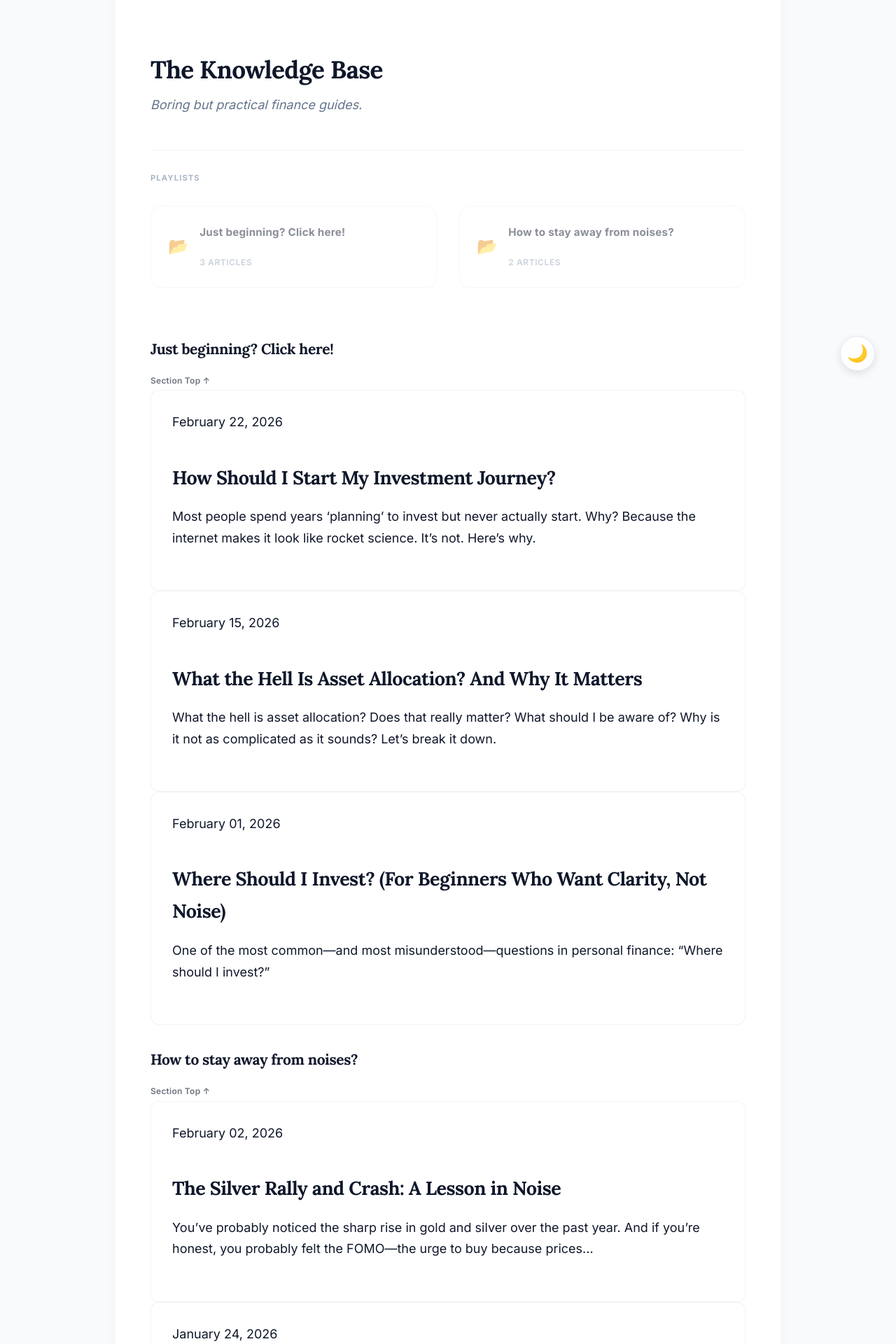
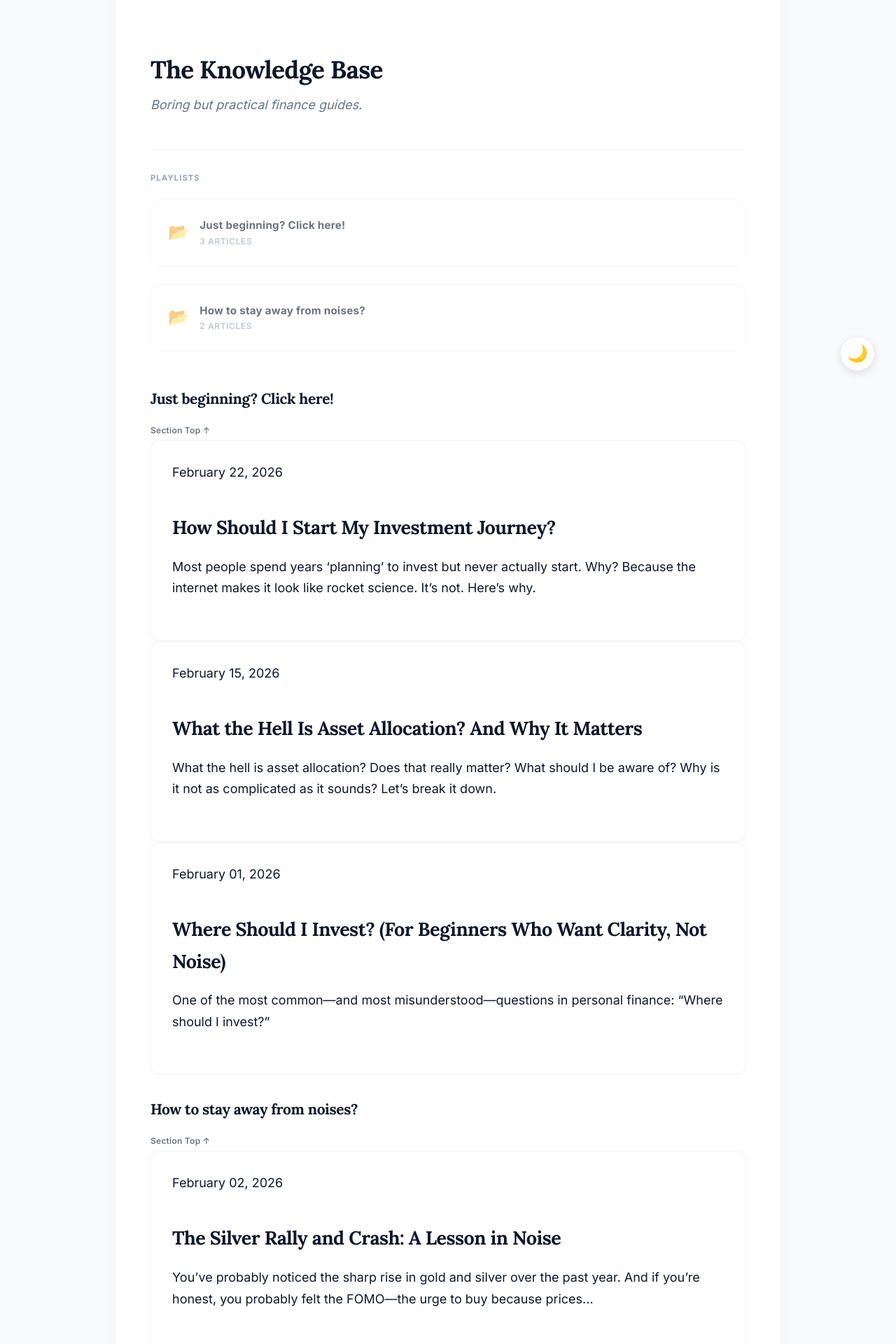
Before and after one commit to HarieshMK/HarieshMK.github.io, a Jekyll site: the page built from blogs.html, in a window 1280 px wide. Shown: the part 340-2260 px from the top of the page at 70% size. Built offline with Jekyll 4.4.1, drawn with Linux system fonts in a browser that asks for light colours.

Commit message:
Update style.css

```diff
--- a/assets/css/style.css
+++ b/assets/css/style.css
@@ -135,10 +135,12 @@ header .tagline {
 .home-card:hover,
 .folder-card:hover {
   transform: translateY(-8px) !important;
-  box-shadow: 0 15px 30px rgba(0,0,0,0.1) !important;
+  box-shadow: 0 12px 24px rgba(0,0,0,0.08) !important;
   border-color: #38bdf8 !important;
-  z-index: 10; /* Ensures the lifting card stays visually on top of others */
-  position: relative; /* Required for z-index to work */
+
+  /* These two lines make the lifting card "float" above the others */
+  position: relative !important;
+  z-index: 10 !important;
 }
 
 .post-card-link:hover .post-title,
@@ -293,37 +295,31 @@ a:not(.nav-list li a):not(.post-card-link):not(.nav-link):hover {
   .footer-grid { grid-template-columns: 1fr; gap: 30px; }
 }
 
-/* ===== 9. FOLDER LAYOUT STYLES ===== */
+/* ===== 9. FOLDER LAYOUT STYLES (HOME PAGE LOGIC) ===== */
 .category-section {
   margin-bottom: 50px;
 }
 
 .folder-grid {
-  display: grid;
-  grid-template-columns: repeat(auto-fit, minmax(200px, 1fr));
-  gap: 32px; /* INCREASED: This creates the horizontal and vertical space */
+  display: block !important;
   margin-top: 20px;
 }
 
-/* ===== 9. FOLDER LAYOUT STYLES ===== */
 .folder-card {
   background: #ffffff;
-  border: 1px solid #e2e8f0;
+  border: 1px solid #eef2f6 !important; /* Merged from Section 10 */
   border-radius: 15px;
   padding: 24px;
   display: flex;
   align-items: center;
   gap: 15px;
-  /* FORCE the gap here */
-  margin-top: 10px !important;
-  margin-bottom: 20px !important;
+  margin-bottom: 25px !important;
+  width: 100%;
+  box-sizing: border-box;
+  box-shadow: 0 4px 6px -1px rgba(0, 0, 0, 0.02), 0 2px 4px -1px rgba(0, 0, 0, 0.01); /* Merged from Section 10 */
 }
 
-/* Redundant hover removed - Section 3 now handles the lift for .folder-card */
-
-.folder-icon {
-  font-size: 1.5rem;
-}
+.folder-icon { font-size: 1.5rem; }
 
 .folder-name {
   display: block;
@@ -341,35 +337,17 @@ a:not(.nav-list li a):not(.post-card-link):not(.nav-link):hover {
 
 /* Dark Mode support for Folders */
 .dark-theme .folder-card {
-  background: #1e293b !important;
-  border-color: #334155 !important;
+  background: #111827 !important; /* Deepest dark for contrast */
+  border: 1px solid rgba(255, 255, 255, 0.1) !important;
 }
 
-.dark-theme .folder-name {
-  color: #ffffff !important;
-}
+.dark-theme .folder-name { color: #f1f5f9 !important; }
 
-.dark-theme table td {
-  color: #cbd5e1 !important;
-}
-/* ===== 10. PREMIUM POLISH & DARK MODE REFINEMENT ===== */
+/* ===== 10. PREMIUM POLISH & TABLES ===== */
 
-/* Soften the lines */
-hr, .playlist-group div {
-  border-color: rgba(226, 232, 240, 0.5) !important;
-}
-
-/* Fix Folder Grid Spacing */
-.category-section span {
-  margin-bottom: 20px !important;
-  opacity: 0.8;
-}
-
-/* Smooth out the Folder Cards */
-.folder-card {
-  box-shadow: 0 4px 6px -1px rgba(0, 0, 0, 0.02), 0 2px 4px -1px rgba(0, 0, 0, 0.01);
-  border: 1px solid #eef2f6 !important;
-}
+/* Soften lines */
+hr, .playlist-group div { border-color: rgba(226, 232, 240, 0.5) !important; }
+.dark-theme hr { border-color: rgba(255, 255, 255, 0.05) !important; }
 
 /* Section Top Link Polish */
 a[href^="#"] {
@@ -378,25 +356,8 @@ a[href^="#"] {
   letter-spacing: 0.02em;
   opacity: 0.6;
 }
-a[href^="#"]:hover {
-  opacity: 1;
-}
+a[href^="#"]:hover { opacity: 1; }
 
-/* DARK MODE SPECIFIC REFINEMENTS */
-.dark-theme .folder-card,
-.dark-theme .post-card {
-  border: 1px solid rgba(255, 255, 255, 0.1) !important; /* Subtle border instead of bright white */
-  background: #111827 !important; /* Slightly deeper than the container */
-}
-
-.dark-theme hr,
-.dark-theme .playlist-group div {
-  border-color: rgba(255, 255, 255, 0.05) !important;
-}
-
-.dark-theme .folder-name {
-  color: #f1f5f9 !important;
-}
 /* ===== 11. DYNAMIC CONTENT-BASED TABLE LOGIC ===== */
 .table-wrapper {
   width: 100%;
```
